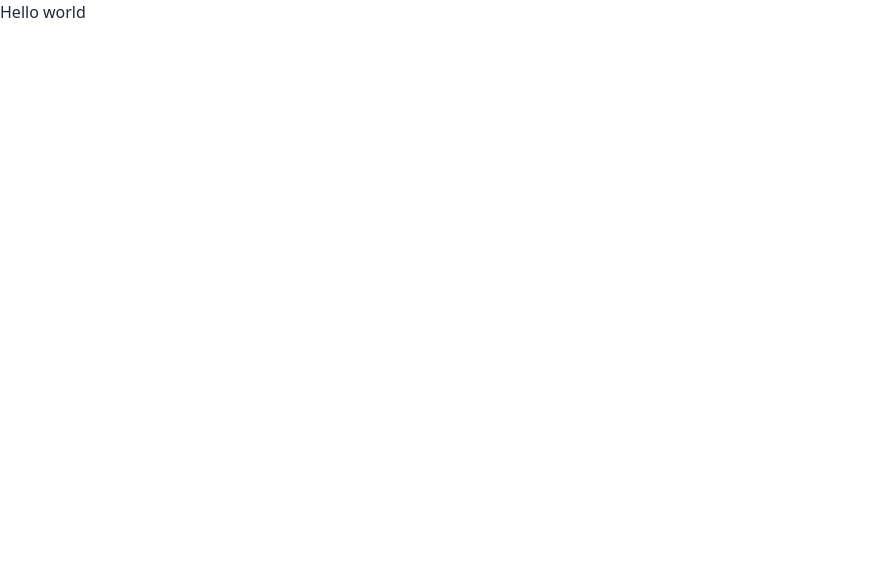
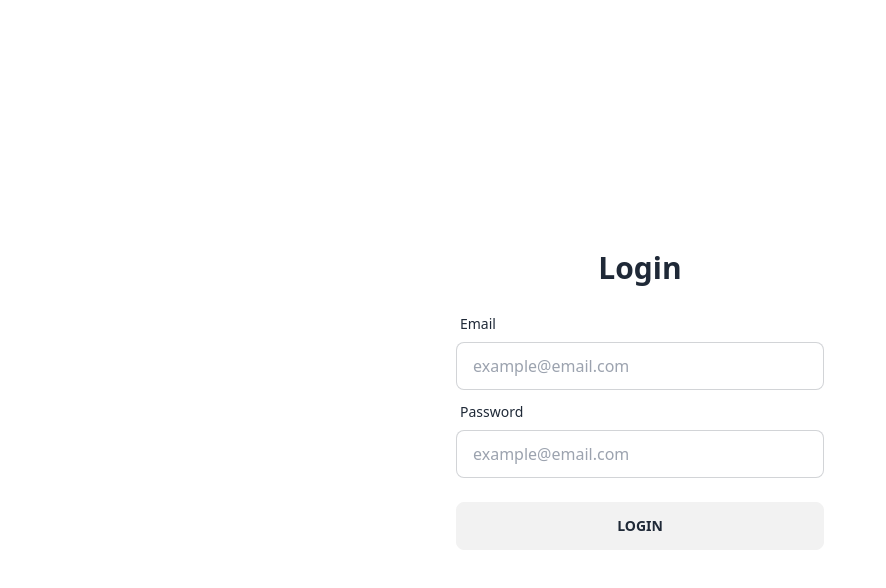
Before and after one commit to blueStragglr/wanted-pre-onboarding-10-FE-quest, a Next.js app: page / in a window 1280 px wide. Shown: the top 588 px of the page, without its empty margins (0-886 px from the left). Built offline with nearby package versions, Linux system fonts and the light colour scheme.

Commit message:
feat: 로그인 페이지 구현 (#1)

```diff
--- a/src/app/layout.tsx
+++ b/src/app/layout.tsx
@@ -12,7 +12,9 @@ export default function RootLayout({ children }: { children: ReactNode }) {
   return (
     <html lang="en">
       <body>
-        <main>{children}</main>
+        <main className="w-full min-h-screen flex justify-center items-center">
+          {children}
+        </main>
       </body>
     </html>
   );
--- a/src/app/page.tsx
+++ b/src/app/page.tsx
@@ -1,3 +1,41 @@
+'use client';
+
+import { FormEvent, useState } from 'react';
+
+import Input from '@components/Input';
+
 export default function HomePage() {
-  return <div>Hello world</div>;
+  const [emailValue, setEmailValue] = useState('');
+  const [passwordValue, setPasswordValue] = useState('');
+
+  const handleLoginSubmit = (event: FormEvent<HTMLFormElement>) => {
+    event.preventDefault();
+    console.log({
+      email: emailValue,
+      password: passwordValue,
+    });
+  };
+
+  return (
+    <form onSubmit={handleLoginSubmit} className="w-[400px] px-4 py-6">
+      <h1 className="mb-5 text-3xl font-semibold text-center">Login</h1>
+      <section className="mb-6">
+        <Input
+          type="email"
+          name="Email"
+          value={emailValue}
+          setValue={setEmailValue}
+        />
+        <Input
+          type="password"
+          name="Password"
+          value={passwordValue}
+          setValue={setPasswordValue}
+        />
+      </section>
+      <button type="submit" className="w-full btn">
+        Login
+      </button>
+    </form>
+  );
 }
--- /dev/null
+++ b/src/components/Input.tsx
@@ -0,0 +1,36 @@
+'use client';
+
+import { ChangeEvent, Dispatch, SetStateAction } from 'react';
+
+type InputProps = {
+  name: string;
+  type: string;
+  value: string;
+  setValue: Dispatch<SetStateAction<string>>;
+};
+export default function Input({
+  name,
+  type = 'text',
+  value,
+  setValue,
+}: InputProps) {
+  const handleInputChange = (event: ChangeEvent<HTMLInputElement>) => {
+    setValue(event.target.value);
+  };
+
+  return (
+    <div className="form-control w-full mb-1">
+      <label htmlFor={name} className="label">
+        <span className="label-text">{name}</span>
+      </label>
+      <input
+        id={name}
+        type={type}
+        value={value}
+        placeholder="example@email.com"
+        className="input input-bordered w-full"
+        onChange={handleInputChange}
+      />
+    </div>
+  );
+}
```
